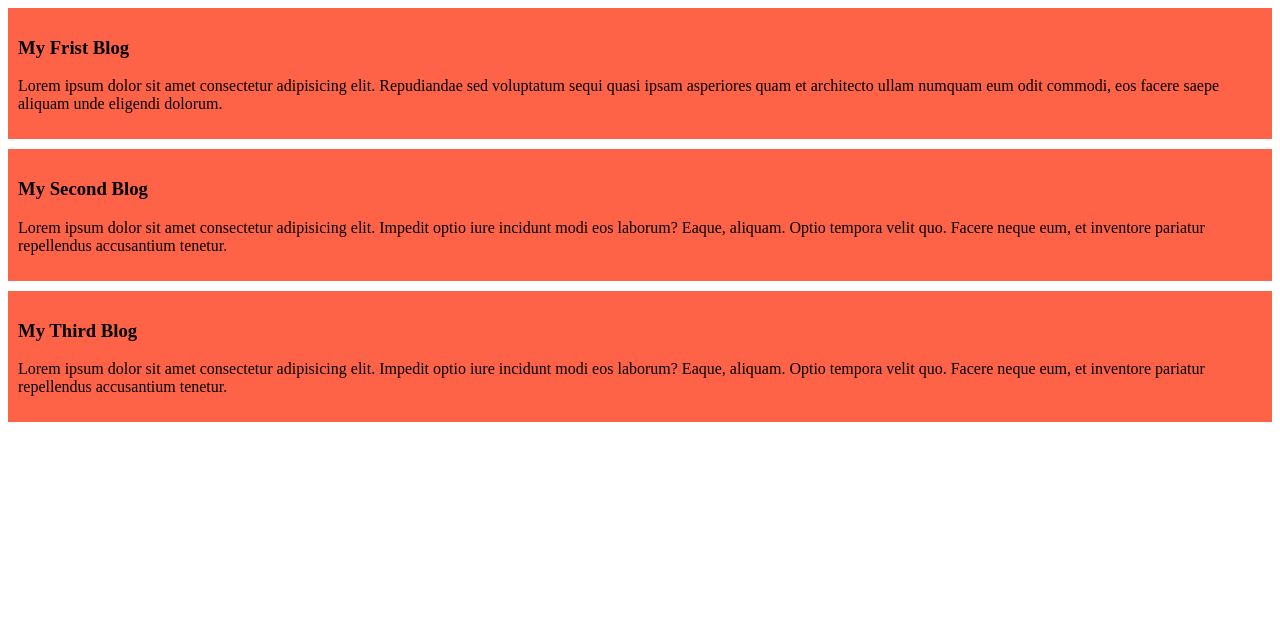
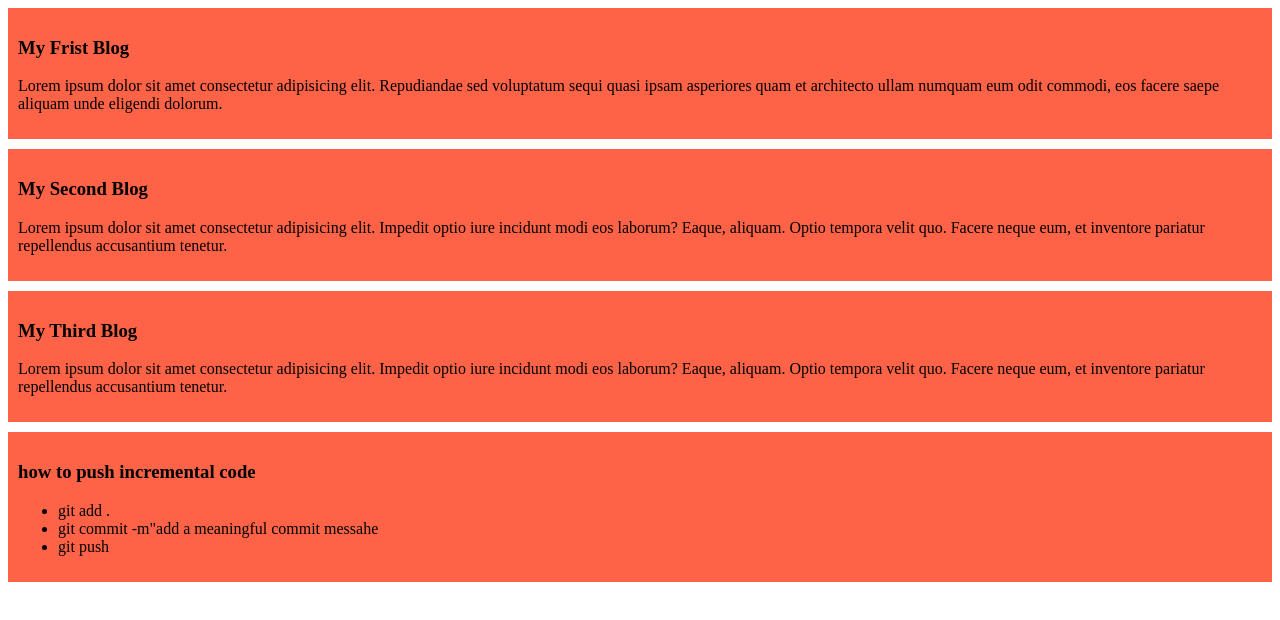
Before and after one commit to mdanisur821/my-simple-website-3-5, a plain HTML site: page index.html in a window 1280 px wide. Drawn offline with Linux system fonts and the light colour scheme.

Commit message:
added a list to push code

```diff
--- a/index.html
+++ b/index.html
@@ -24,6 +24,14 @@
             Lorem ipsum dolor sit amet consectetur adipisicing elit. Impedit optio iure incidunt modi eos laborum? Eaque, aliquam. Optio tempora velit quo. Facere neque eum, et inventore pariatur repellendus accusantium tenetur.
         </p>
         </div>
+        <div>
+             <h3> how to push incremental code  </h3>
+             <ul>
+                <li> git add .</li>
+                <li> git commit -m"add a meaningful commit messahe</li>
+                <li>git push</li>
+             </ul>
+        </div>
 
         </body>
         </html>
```
